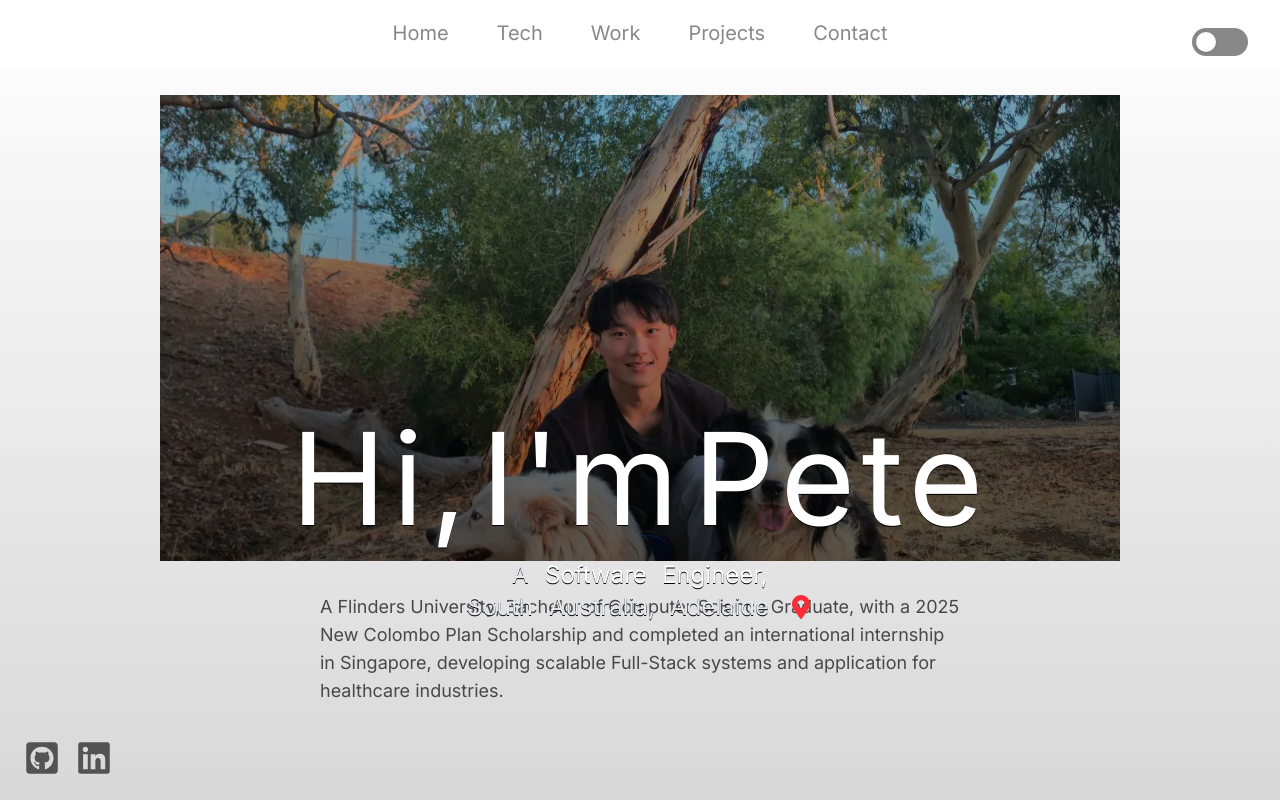
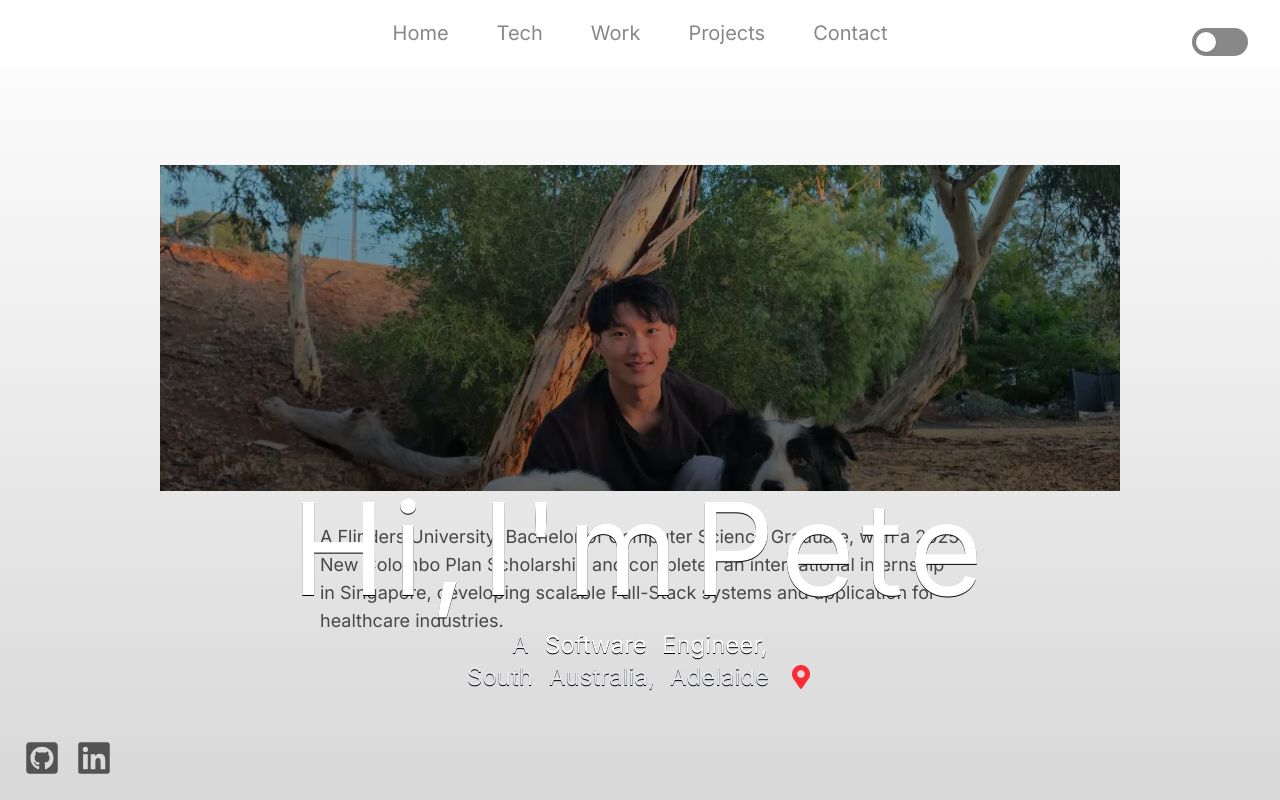
Before and after one commit to pete-lim/portfolio-pete, a React (Vite) app: page / in a window 1280 px wide. Built offline with nearby package versions, Linux system fonts and the light colour scheme.

Commit message:
style S24 ultra mobile responsiveness
fixed responsiveness for S24 ultra, should be applicable to other screen devices
-Deployed on vercel with:
FCP: 0.4s
LCP: 0.8s
Performance score: 96

```diff
--- a/src/App.css
+++ b/src/App.css
@@ -42,8 +42,13 @@ button {
 }
 
 section {
-  @apply flex flex-col min-h-screen max-h-max w-5/10 sm:w-8/10 lg:w-7/10 xl:w-5/10 justify-self-center justify-center relative;
+  @apply flex flex-col min-h-screen max-w-screen max-h-max w-11/12 sm:w-8/10 lg:w-7/10 xl:w-5/10 justify-self-center justify-center relative;
   scroll-snap-align: start;
+}
+@media screen and (max-height: 800px) {
+  #home {
+    @apply py-30;
+  }
 }
 .root {
   font-family: 'Inter', sans-serif;
@@ -52,6 +57,7 @@ section {
 main {
   height: 100vh;
   overflow-y: auto;
+  overflow-x: hidden;
   scroll-snap-type: y proximity;
   scroll-behavior: smooth;
 }
--- a/src/components/Hero.tsx
+++ b/src/components/Hero.tsx
@@ -40,10 +40,15 @@ function DistortText({ children, tag = 'h2', className = '' }: prop) {
 }
 
 export default function HeroSection() {
-  const [zoomLevel, setZoomLevel] = useState(
-    Math.round((window.outerWidth / window.innerWidth) * 100),
-  );
+  const isTouchDevice = window.matchMedia('(pointer: coarse)').matches;
+  const isSmallScreen = window.matchMedia('(max-width: 767px)').matches;
+
+  const [zoomLevel, setZoomLevel] = useState(100);
   const handleResize = () => {
+    if (isTouchDevice || isSmallScreen) {
+      setZoomLevel(100);
+      return;
+    }
     const level = Math.round((window.outerWidth / window.innerWidth) * 100);
     setZoomLevel(level);
   };
@@ -99,7 +104,7 @@ export default function HeroSection() {
         application for healthcare industries.
       </p>
       <div
-        className={`${zoomLevel <= 125 ? 'hidden opacity-0' : ' opacity-100'}  absolute transition-opacity duration-300 top-0 left-0 w-screen h-screen z-50 flex flex-col backdrop-blur-2xl items-center justify-center`}
+        className={`${zoomLevel <= 125 ? 'hidden opacity-0' : 'opacity-100'}  absolute transition-opacity duration-300 top-0 left-0 w-screen h-screen z-50 flex flex-col backdrop-blur-2xl items-center justify-center`}
       >
         <p className="text-white! mix-blend-difference">
           Ruff! Set zoom to 100%
```
